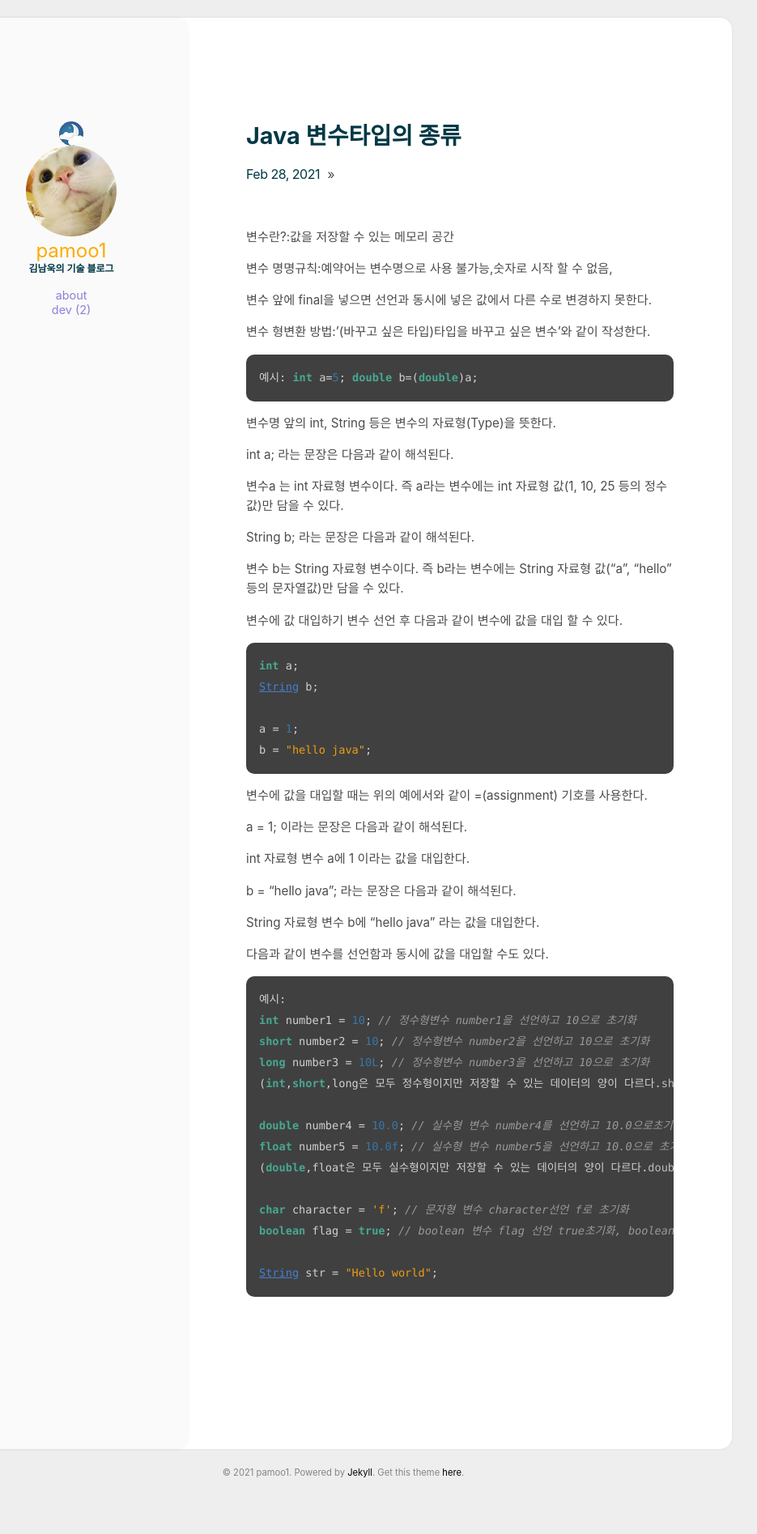
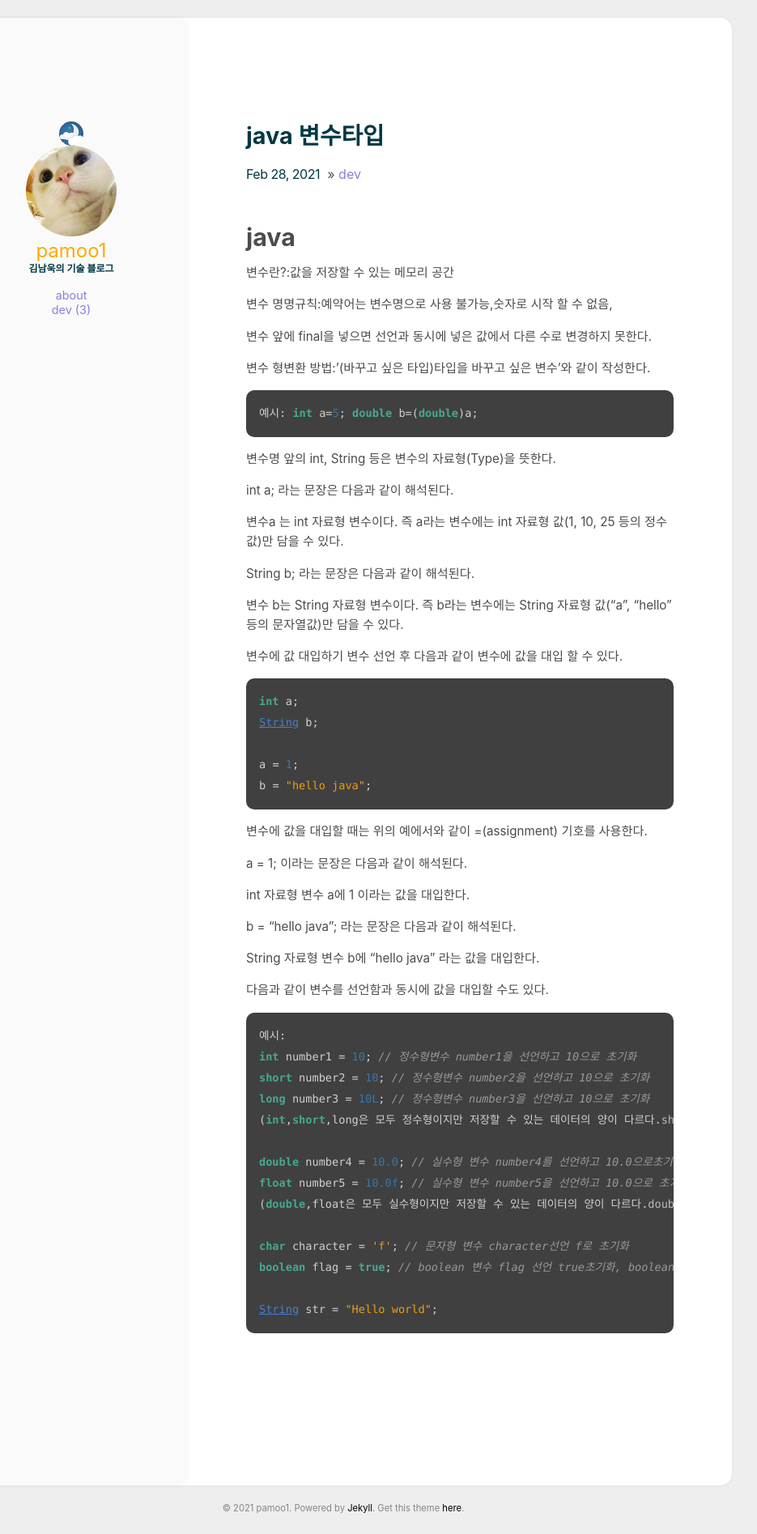
Before and after one commit to pamoo1/bloag, a Jekyll site: the page built from _posts/2021-02-28-java 변수타입의 종류.md, in a window 1280 px wide. Shown: the whole page at 81% size, without its empty margins (216-1151 px from the left). Built offline with Jekyll 4.4.1, drawn with Linux system fonts in a browser that asks for light colours; before the commit the page ends 1851 px from its top, so only the background shows below that.

Commit message:
Update 2021-02-28-java 변수타입의 종류.md

```diff
--- a/_posts/2021-02-28-java 변수타입의 종류.md
+++ b/_posts/2021-02-28-java 변수타입의 종류.md
@@ -1,3 +1,11 @@
+---
+title: java 변수타입
+categories: [dev]
+comments: true
+---
+java
+=============
+
 변수란?:값을 저장할 수 있는 메모리 공간
 
 변수 명명규칙:예약어는 변수명으로 사용 불가능,숫자로 시작 할 수 없음,
```
